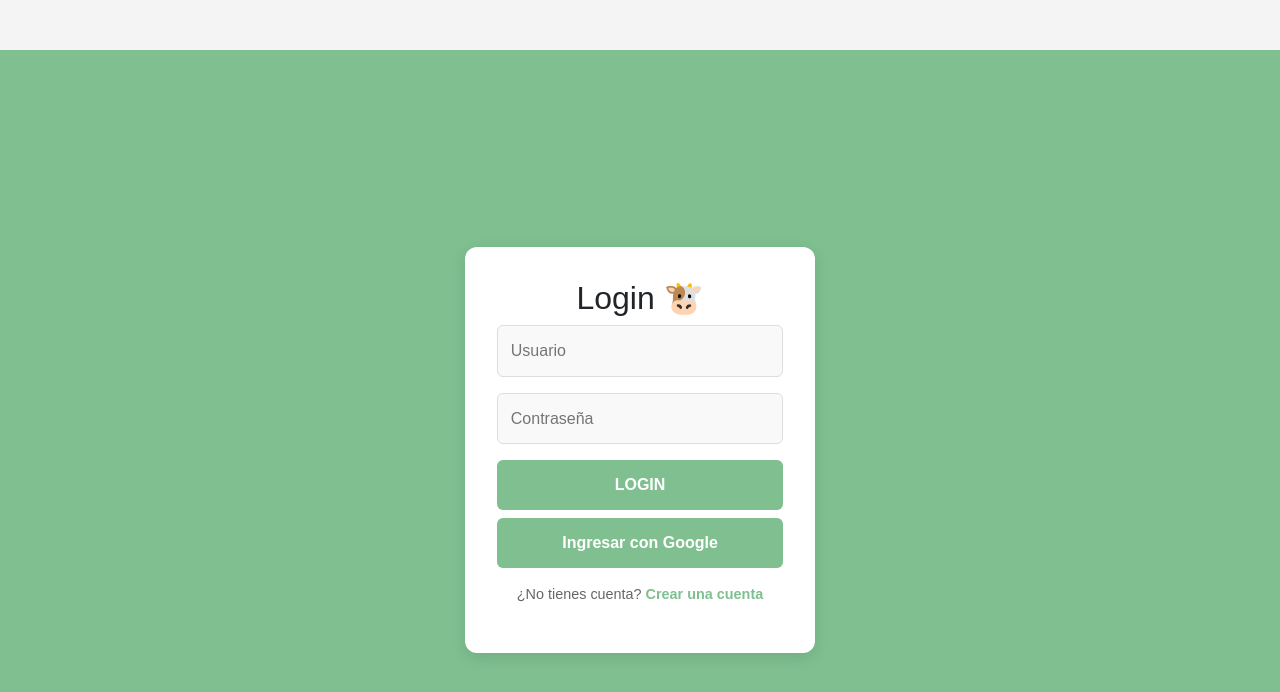
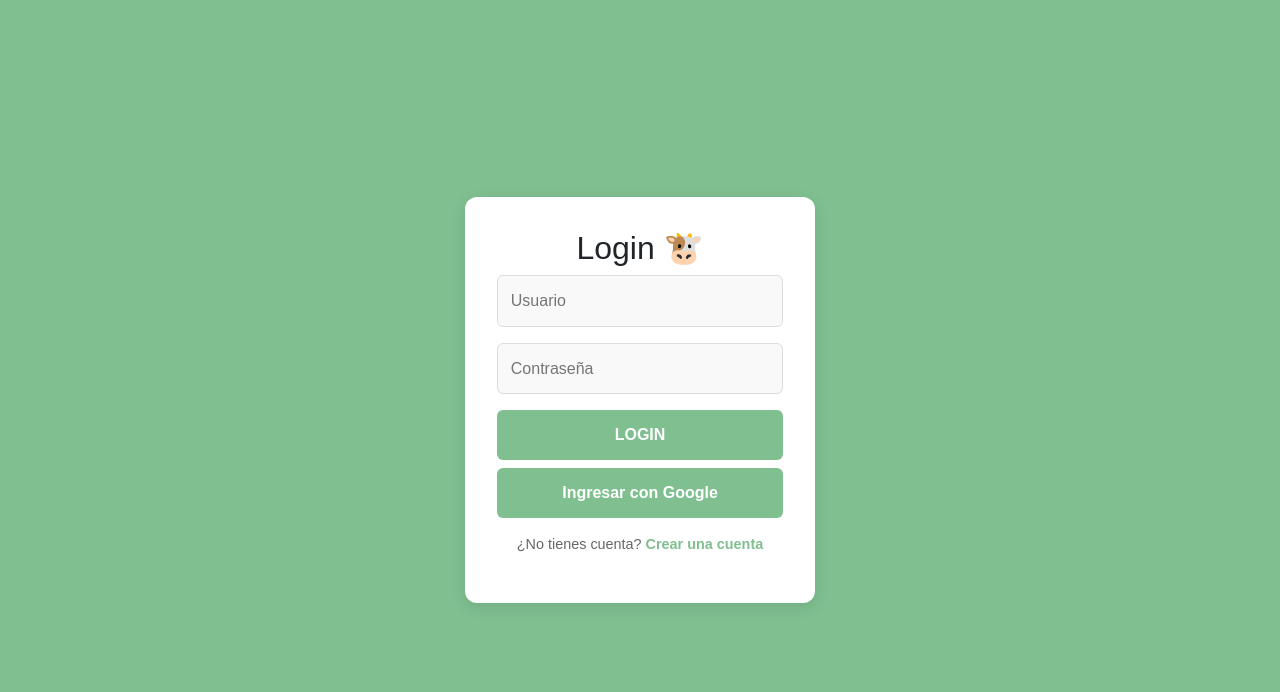
Before and after one commit to GestionAgro/Front-agro, a React (Vite) app: page /login in a window 1280 px wide. Shown: the top 692 px of the page. Built offline with nearby package versions, Linux system fonts and the light colour scheme; no server answers.

Commit message:
arreglo de rutas

```diff
--- a/src/App.css
+++ b/src/App.css
@@ -3,13 +3,14 @@
   margin: 0 auto;
   padding: 2rem;
   text-align: center;
-}body, html, #root {
+}
+body, html, #root {
   margin: 0;
   padding: 0;
-  background-color: #f2f2f2; /* gris claro */
+  background-color: #f2f2f2;
   width: 100%;
   height: 100%;
-  overflow-x: hidden; /* evita barras raras */
+  overflow-x: hidden;
 }
 .logo {
   height: 6em;
@@ -52,6 +53,6 @@
   position: fixed;
   top: 0;
   left: 0;
-  z-index: 1030; /* por encima del resto */
-  border: none; /* quita líneas raras */
+  z-index: 1030;
+  border: none;
 }
--- a/src/App.tsx
+++ b/src/App.tsx
@@ -87,8 +87,8 @@ export default function App() {
         <Route path="/usuarios" element={<ProtectedRoute allowedRoles={["ADMINISTRADOR"]}><ListarUsuarios /> </ProtectedRoute>}/>
 
          {/* Rutas de eventos */}
-         <Route path="/eventos" element={<ListarEventos />} />
-         <Route path="/eventos/:id" element={<VerEvento />} />
+         <Route path="/eventos"element={<ProtectedRoute allowedRoles={["ADMINISTRADOR"]}><ListarEventos /> </ProtectedRoute>}/>
+         <Route path="/eventos/:id" element={<ProtectedRoute allowedRoles={["ADMINISTRADOR"]}><VerEvento /></ProtectedRoute>} />
 
         {/*rutas de reporte*/}
         <Route path="/reportes" element={user ? <ReporteRemitos /> : <Navigate to="/login" />} />
--- a/src/Facturas/css/Editar.css
+++ b/src/Facturas/css/Editar.css
@@ -49,7 +49,7 @@
   color: #2c5046;
 }
 
-/* Botón principal */
+/* Boton principal */
 .form-factura button {
   display: block;
   width: 100%;
--- a/src/Facturas/css/Ver.css
+++ b/src/Facturas/css/Ver.css
@@ -28,20 +28,20 @@
   font-size: 15px;
 }
 
-/* Nombre del campo */
+
 .ver-factura p strong {
   color: #2c5046;
   font-weight: 600;
   margin-right: 10px;
 }
 
-/* Valor de la propiedad */
+
 .ver-factura p span {
   color: #07311a;
   font-weight: 500;
 }
 
-/* Hover para resaltar fila */
+
 .ver-factura p:hover {
   background-color: #b9e7c6;
 }
--- a/src/Facturas/css/VerAuditori.css
+++ b/src/Facturas/css/VerAuditori.css
@@ -45,15 +45,15 @@
   background-color: #b9e7c6;
 }
 
-/* listas anidadas limpias */
+/* listas anidadas */
 .ver-factura ul {
-  list-style-type: none; /* sin bullets */
+  list-style-type: none;
   padding-left: 0;
   margin: 6px 0;
 }
 
 .ver-factura ul li {
-  background-color: #ffffff; /* mismo fondo que los p */
+  background-color: #ffffff;
   padding: 8px 12px;
   margin: 4px 0;
   border-radius: 8px;
--- a/src/Registro/css/Home.css
+++ b/src/Registro/css/Home.css
@@ -1,6 +1,5 @@
 /* Fondo general */
 body, html, #root {
-  background-color: #f2f2f2;
   margin: 0;
   font-family: Arial, sans-serif;
   height: 100%;
@@ -20,24 +19,14 @@ body, html, #root {
   background-repeat: no-repeat;
   background-attachment: scroll;
 }
-/* Caja del contenido */
-/*.home-container {
-  background-color:rgba(255, 255, 255, 0);;
-  border-radius: 10px;
-  padding: 2rem;
-  box-shadow: 0 4px 10px rgba(0, 0, 0, 0.1);
-  max-width: 500px;
-  margin: 2rem auto;
-  text-align: center;
-}*/
 
-/* Título */
+/* Titulo */
 .home-container h1 {
   color: #333;
   margin-bottom: 1.5rem;
 }
 
-/* Botón cerrar sesión */
+/* Boton cerrar sesion */
 .home-container button {
   background-color: #a8d5ba;
   color: #000;
--- a/src/Registro/css/Registro.css
+++ b/src/Registro/css/Registro.css
@@ -68,7 +68,7 @@
 .google-login {
   width: 100%;
   padding: 0.8rem;
-  background-color: #db4437; /* rojo Google */
+  background-color: #db4437;
   border: none;
   color: #fff;
   font-size: 1rem;
@@ -82,3 +82,13 @@
 .google-login:hover {
   background-color: #c33d2e;
 }
+
+.auth-container {
+  position: fixed;
+  inset: 0;
+  display: flex;
+  justify-content: center;
+  align-items: center;
+  background-color: #7fbf90 !important;
+  z-index: 9999;
+}
--- a/src/Remitos/css/AgregarRemitos.css
+++ b/src/Remitos/css/AgregarRemitos.css
@@ -10,7 +10,7 @@
   font-family: Arial, sans-serif;
 }
 
-/* Título */
+/* Titulo */
 .form-remito h2 {
  text-align: center !important;
   margin-bottom: 15px;
@@ -39,7 +39,7 @@
   box-shadow: 0 0 5px rgba(23, 122, 68, 0.4);
 }
 
-/* Botón */
+/* Boton */
 .form-remito button {
   display: block;
   width: 100%;
--- a/src/componentes/css/objectviewer.css
+++ b/src/componentes/css/objectviewer.css
@@ -19,7 +19,7 @@
 }
 
 .valor-vacio {
-  color: #d64545; /* rojo visible */
+  color: #d64545;
   font-style: italic;
   font-weight: 500;
   display: inline-block;
--- a/src/index.css
+++ b/src/index.css
@@ -4,7 +4,7 @@ body, html, #root {
   padding: 0;
   width: 100%;
   height: 100%;
-  background-color: #f2f2f2;
+  background-color: #f2f2f2ed;
   font-family: Arial, sans-serif;
   overflow-x: hidden;
 }
```
Also changed, not shown: src/Remitos/css/ListaRemitos.css (+4 -5 lines).
